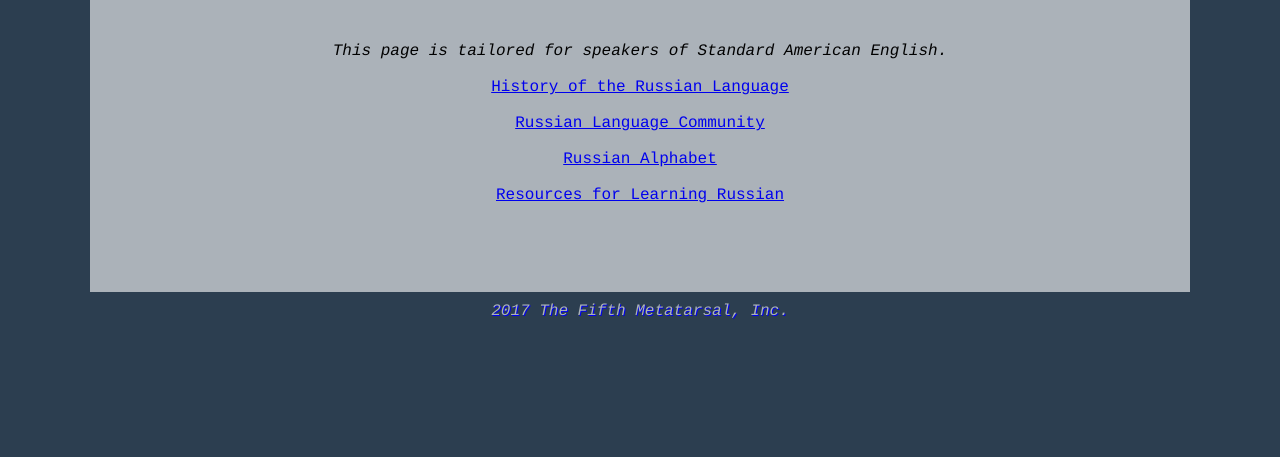
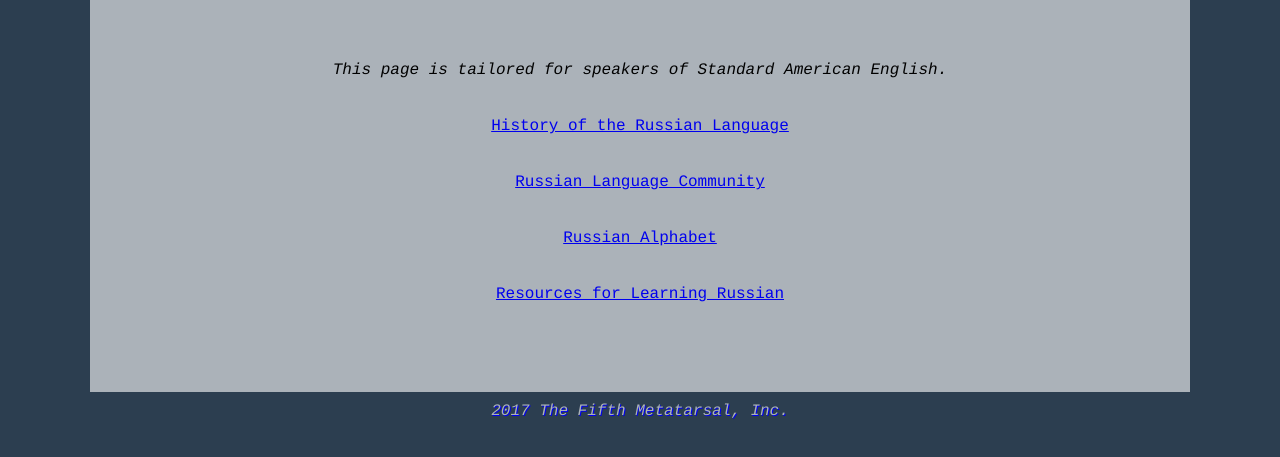
Before and after one commit to JeannieFallon/html-me-something, a plain HTML site: page index.html in a window 1280 px wide. Shown: the part 461-918 px from the top of the page. Before the commit the page ends 849 px from the top, so only its background shows below. Drawn offline with Linux system fonts and the light colour scheme.

Commit message:
Line-height fixed for .links class

```diff
--- a/index.html
+++ b/index.html
@@ -8,11 +8,11 @@
     <h1>Learn Russian</h1>
     <img style="width: 350px" alt="Map of Russia" src="https://upload.wikimedia.org/wikipedia/commons/thumb/9/94/Flag-map_of_Russia.svg/800px-Flag-map_of_Russia.svg.png"/>
     <div class="links">
-          <em>This page is tailored for speakers of Standard American English.</em><br><br>
-            <a href="history.html">History of the Russian Language</a><br><br>
-            <a href="community.html">Russian Language Community</a><br><br>
-            <a href="alphabet.html">Russian Alphabet</a><br><br>
-            <a href="resources.html">Resources for Learning Russian</a><br><br>
+          <em>This page is tailored for speakers of Standard American English.</em><br>
+            <a href="history.html">History of the Russian Language</a><br>
+            <a href="community.html">Russian Language Community</a><br>
+            <a href="alphabet.html">Russian Alphabet</a><br>
+            <a href="resources.html">Resources for Learning Russian</a><br>
     </div>
   </div>
   <footer><em>2017 The Fifth Metatarsal, Inc.</em></footer>
--- a/style.css
+++ b/style.css
@@ -42,6 +42,7 @@ a:hover {
 
 .links {
   text-align: center;
+  line-height: 350%;
   width: 850px;
   margin: auto;
   padding: 20px 5px 20px 5px;
```
Also changed, not shown: alphabet.html (+1 -1 lines), history.html (+1 -1 lines), resources.html (+4 -4 lines).
